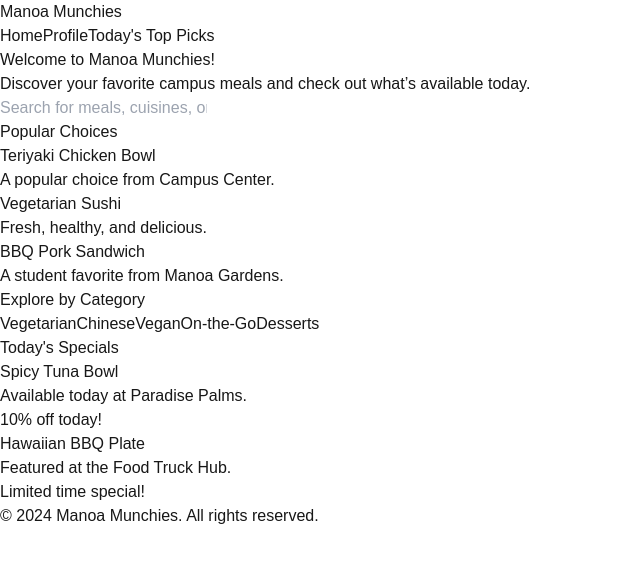
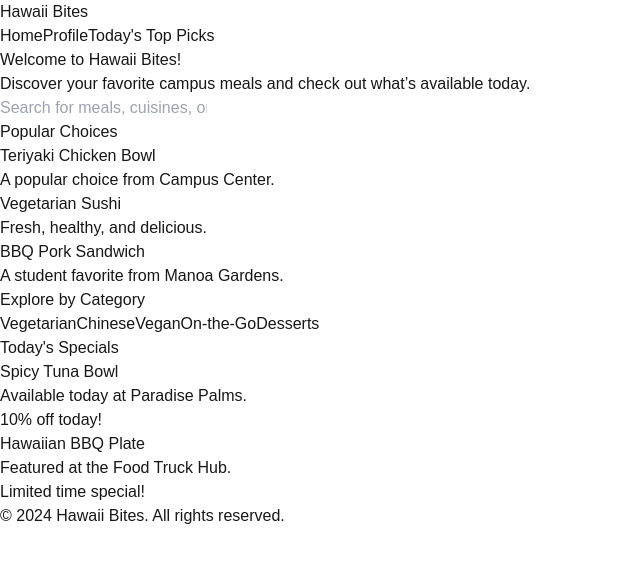
Before and after one commit to hawaii-bites/hawaii-bites.github.io, a Next.js app: page /home in a window 1280 px wide. Shown: the top 562 px of the page, without its empty margins (0-640 px from the left). Built offline with nearby package versions, Linux system fonts and the light colour scheme.

Commit message:
changed title to Hawaii Bites

```diff
--- a/src/app/login/page.tsx
+++ b/src/app/login/page.tsx
@@ -28,7 +28,7 @@ export default function LoginPage() {
   return (
     <div className="flex items-center justify-center min-h-screen bg-green-100">
       <div className="bg-white p-8 rounded-lg shadow-lg w-full max-w-sm">
-        <h2 className="text-2xl font-bold mb-6 text-center text-black">Manoa Munchies Login</h2>
+        <h2 className="text-2xl font-bold mb-6 text-center text-black">Hawaii Bites Login</h2>
         <form onSubmit={handleLogin}>
           <div className="mb-4">
             <label htmlFor="email" className="block text-sm font-medium text-black">UH Email</label>
--- a/src/components/Footer.tsx
+++ b/src/components/Footer.tsx
@@ -1,7 +1,7 @@
 const Footer: React.FC = () => {
     return (
       <footer className="bg-[#004A32] text-white py-4 text-center">
-        <p>© 2024 Manoa Munchies. All rights reserved.</p>
+        <p>© 2024 Hawaii Bites. All rights reserved.</p>
       </footer>
     );
   };
--- a/src/components/Home.tsx
+++ b/src/components/Home.tsx
@@ -1,7 +1,7 @@
 const MainContent: React.FC = () => {
     return (
       <main className="flex-grow container mx-auto py-10">
-        <h2 className="text-3xl font-bold mb-4">Welcome to Manoa Munchies!</h2>
+        <h2 className="text-3xl font-bold mb-4">Welcome to Hawaii Bites!</h2>
         <p className="text-lg mb-6">
           Discover your favorite campus meals and check out what’s available today.
         </p>
--- a/src/components/Navbar.tsx
+++ b/src/components/Navbar.tsx
@@ -4,7 +4,7 @@ const Navbar: React.FC = () => {
   return (
     <header className="bg-[#004A32] text-white py-4">
       <div className="container mx-auto flex justify-between items-center">
-        <h1 className="text-2xl font-bold">Manoa Munchies</h1>
+        <h1 className="text-2xl font-bold">Hawaii Bites</h1>
         <nav className="space-x-4">
           <Link href="/home" className="hover:underline">Home</Link>
           <Link href="/profile" className="hover:underline">Profile</Link>
```
Also changed, not shown: package.json (+7 -7 lines), src/app/todays-top-picks/page.tsx (+6 -3 lines), public/lemongrass-banhmi.jpeg (renamed from public/lemongrass-bahnmi.jpeg).
